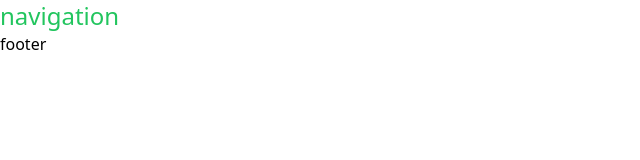
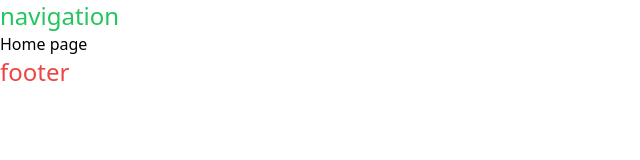
Before and after one commit to SLOVEAI/slove_website, a React (Create React App) app in the folder frontend/: page / in a window 1280 px wide. Shown: the top 160 px of the page, without its empty margins (0-640 px from the left). Built offline with nearby package versions, Linux system fonts and the light colour scheme.

Commit message:
added some pages and the logo

```diff
--- a/frontend/src/components/Footer.tsx
+++ b/frontend/src/components/Footer.tsx
@@ -3,7 +3,7 @@ import '../index.css'
 
 function Footer() {
   return (
-    <div>footer</div>
+    <div className='text-2xl text-red-500'>footer</div>
   )
 }
 
--- /dev/null
+++ b/frontend/src/pages/blog-page/index.tsx
@@ -0,0 +1,9 @@
+import React from 'react'
+
+const BlogPage = () => {
+  return (
+    <div>Blog page</div>
+  )
+}
+
+export { BlogPage }
--- /dev/null
+++ b/frontend/src/pages/features-page/index.tsx
@@ -0,0 +1,9 @@
+import React from 'react'
+
+const FeaturesPage = () => {
+  return (
+    <div>Features page</div>
+  )
+}
+
+export { FeaturesPage }
--- a/frontend/src/pages/home-page/index.tsx
+++ b/frontend/src/pages/home-page/index.tsx
@@ -6,6 +6,7 @@ const HomePage = () => {
   return (
     <div>
         <Navigation />
+        Home page
         <Footer />
     </div>
   )
--- a/frontend/src/pages/index.ts
+++ b/frontend/src/pages/index.ts
@@ -1,2 +1,4 @@
 export * from './home-page'
 export * from './about-page'
+export * from './blog-page'
+export * from './features-page'
--- a/frontend/src/routes/index.tsx
+++ b/frontend/src/routes/index.tsx
@@ -3,11 +3,15 @@ import { Route, Routes } from 'react-router-dom'
 import {
     HomePage,
     AboutPage,
+    BlogPage,
+    FeaturesPage
 } from '../pages'
 
 export enum EnumRoutes {
   home = '/',
   about = '/about',
+  blog = '/blog',
+  features = '/features'
 }
 
 export const AppRoutes = () => {
@@ -15,6 +19,8 @@ export const AppRoutes = () => {
         <Routes>
             <Route path='/' element={<HomePage />} />
             <Route path='/about' element={<AboutPage />} />
+            <Route path='/blog' element={<BlogPage />} />
+            <Route path='/features' element={<FeaturesPage />} />
         </Routes>
     )
 }
```
Also changed, not shown: 1 other file (tests, documents, lock files or other folders).
